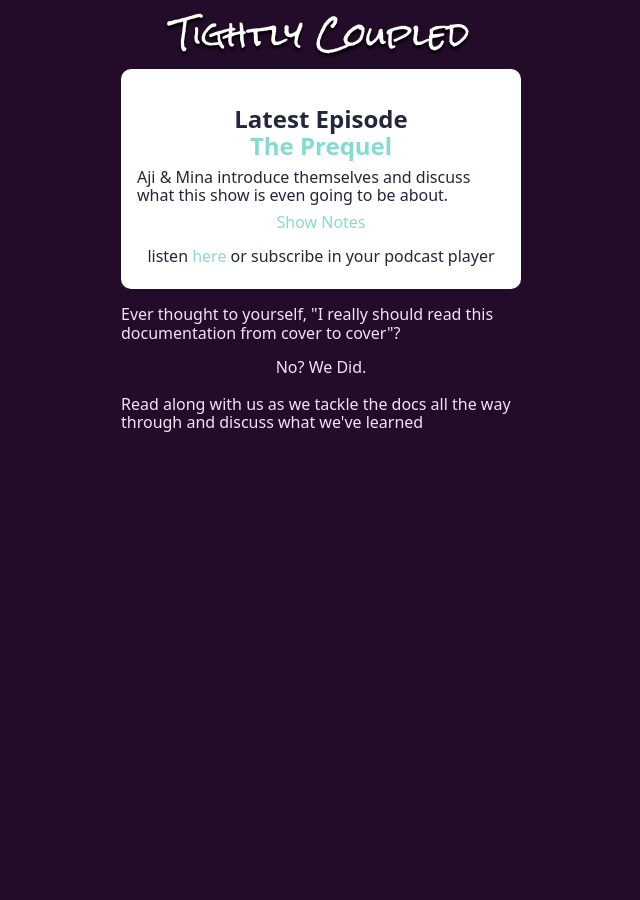
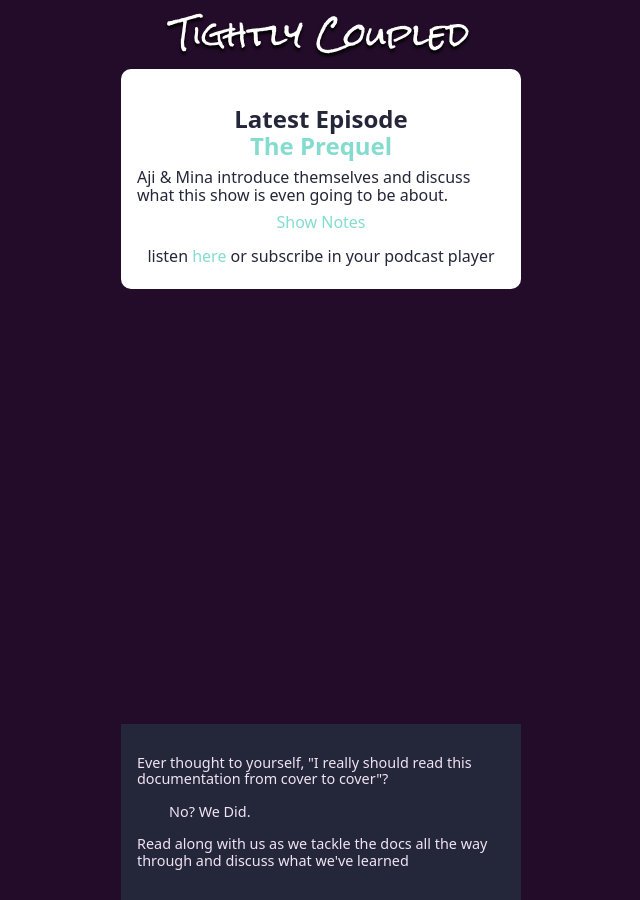
Before and after one commit to tightlycoupled-dev/tightlycoupled-dev.github.io, a Jekyll site: the page built from index.html, in a window 1280 px wide. Shown: the whole page, without its empty margins (319-959 px from the left). Built offline with Jekyll 4.4.1, drawn with Linux system fonts in a browser that asks for light colours; the list of posts is cut into pages by our own code.

Commit message:
with episode

```diff
--- a/_includes/footer.html
+++ b/_includes/footer.html
@@ -1,10 +1,10 @@
 <footer class="site-footer h-card">
-  <data class="u-url" href="{{ "/" | relative_url }}"></data>
-  <div class="wrapper">
-    <div class="footer-col-wrapper">
-      <div class="footer-col footer-col-3">
-        <p>Ever thought to yourself, "I really should read this documentation from cover to cover"?<br><center>No? We Did.</center><br>Read along with us as we tackle the docs all the way through and discuss what we've learned</p>
-      </div>
-    </div>
+  <div class="footer-col-wrapper">
+      <p>Ever thought to yourself, "I really should read this documentation from cover to cover"?<br>
+        <span class="footer-callout">No? We Did.</span><br>
+        Read along with us as we tackle the docs all the way through
+        and discuss what
+        we've learned
+      </p>
   </div>
 </footer>
--- /dev/null
+++ b/_layouts/default.html
@@ -0,0 +1,2 @@
+---
+---
--- a/_layouts/episode.html
+++ b/_layouts/episode.html
@@ -1,12 +1,10 @@
 ---
-layout: default
+layout: base
 ---
 <article class="episode">
   <header>
     <h1 class="episode-title">Episode {{ page.number }} - {{ page.title }}</h1>
   </header>
 
-  <div class="episode-content">
     {{ content }}
-  </div>
 </article>
--- /dev/null
+++ b/_sass/episode.scss
@@ -0,0 +1,17 @@
+.episode {
+  header {
+    display: flex;
+    flex-direction: row;
+    justify-content: center;
+    align-items: end;
+  }
+
+  ul {
+    padding-inline-start: 1.2rem;
+  }
+
+  .episode-title {
+    margin-top: 1rem;
+    margin-bottom: 0;
+  }
+}
--- /dev/null
+++ b/_sass/footer.scss
@@ -0,0 +1,14 @@
+footer.site-footer {
+  display: flex;
+  flex-direction: column;
+  justify-content: end;
+  background-color: var(--catppuccin-base);
+  padding: 1rem;
+  font-size: .9rem;
+
+  .footer-callout {
+    display: inline-block;
+    margin: 1rem 0 1rem 2rem;
+  }
+
+}
--- a/styles.scss
+++ b/styles.scss
@@ -36,10 +36,18 @@ body {
   align-items: center;
   background-color: var(--main-bg-color);
   color: var(--main-text-color);
+  height: 100vh;
 }
 
 .main-layout {
   max-width: 400px;
+  height: 100vh;
+}
+
+.site-wrapper {
+  height: 100%;
+  display: grid;
+  grid-template-rows: auto 2fr auto;
 }
 
 a {
@@ -61,4 +69,6 @@ a {
 }
 
 @import "header";
+@import "footer";
 @import "home";
+@import "episode";
```
Also changed, not shown: _posts/2023-03-25-episode_0.5.md (+10 -2 lines), about.markdown (deleted, +0 -18 lines).
